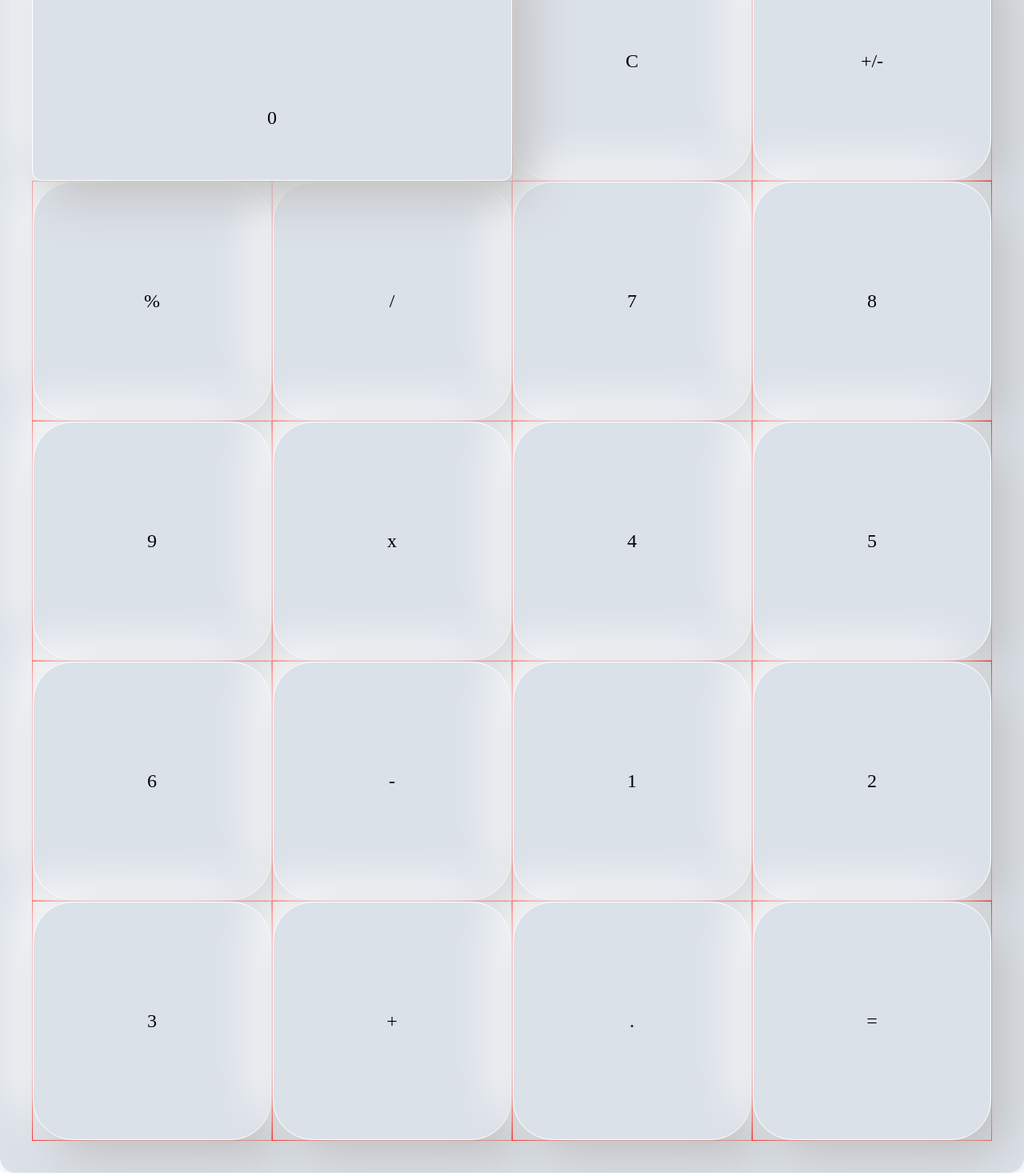
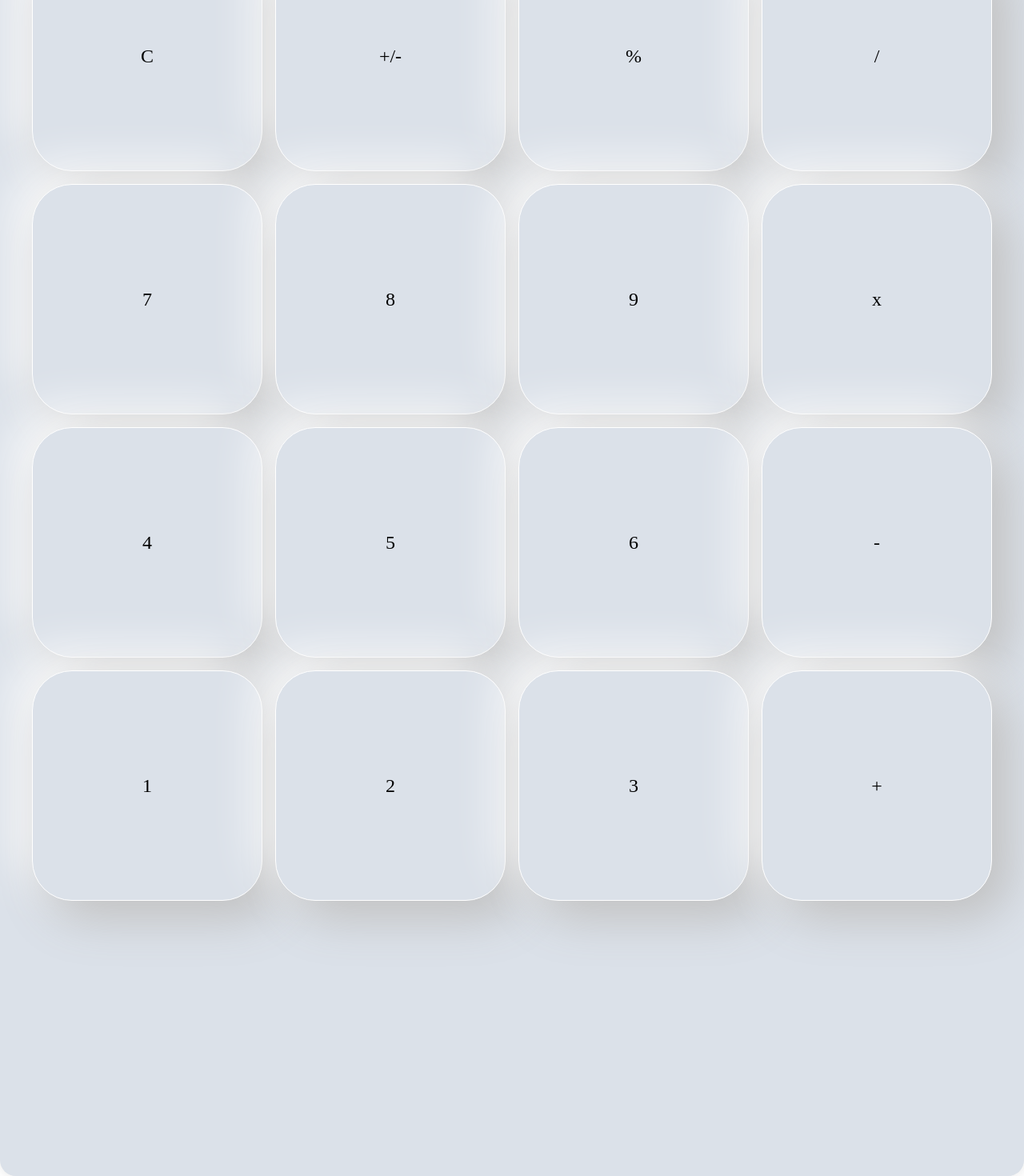
Before and after one commit to robbienohra/neumorphic-calculator, a Next.js app: page / in a window 1280 px wide. Shown: the part 323-1793 px from the top of the page at 80% size. Built offline with nearby package versions, Linux system fonts and the light colour scheme; a web font is replaced by a local one.

Commit message:
debugging bottom row of keys

```diff
--- a/src/components/Keypad.tsx
+++ b/src/components/Keypad.tsx
@@ -35,9 +35,9 @@ export default function Keypad({
           <Key key={button.key} button={button} dispatch={dispatch} />
         ));
       })}
-      <Zero key="0" dispatch={dispatch} />
-      <Key key="." button={{ key: '.', numeric: false }} dispatch={dispatch} />
-      <Key key="=" button={{ key: '=', numeric: false }} dispatch={dispatch} />
+      {/*<Zero key="0" dispatch={dispatch} />*/}
+      {/*<Key key="." button={{ key: '.', numeric: false }} dispatch={dispatch} />*/}
+      {/*<Key key="=" button={{ key: '=', numeric: false }} dispatch={dispatch} />*/}
     </div>
   );
 }
--- a/src/styles/Key.module.scss
+++ b/src/styles/Key.module.scss
@@ -1,8 +1,3 @@
-
-.button {
-  border: thin red solid;
-}
-
 @mixin key {
   all: unset;
   display: grid;
--- a/src/styles/Keypad.module.scss
+++ b/src/styles/Keypad.module.scss
@@ -2,6 +2,7 @@
   display: grid;
   grid-template-columns: repeat(4, 1fr);
   grid-template-rows: repeat(5, 1fr);
+  gap: 1rem;
 }
 
 
```
